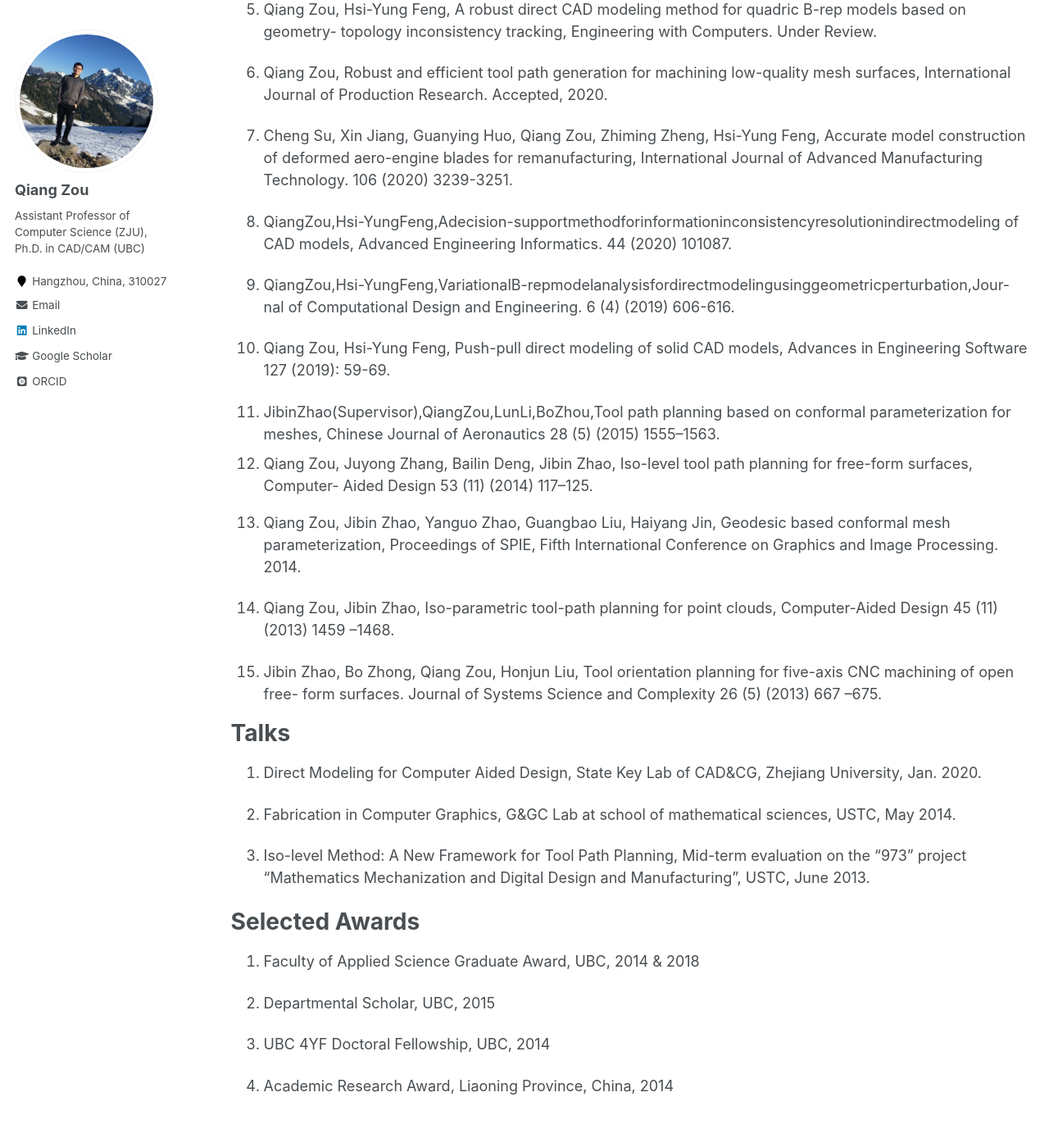
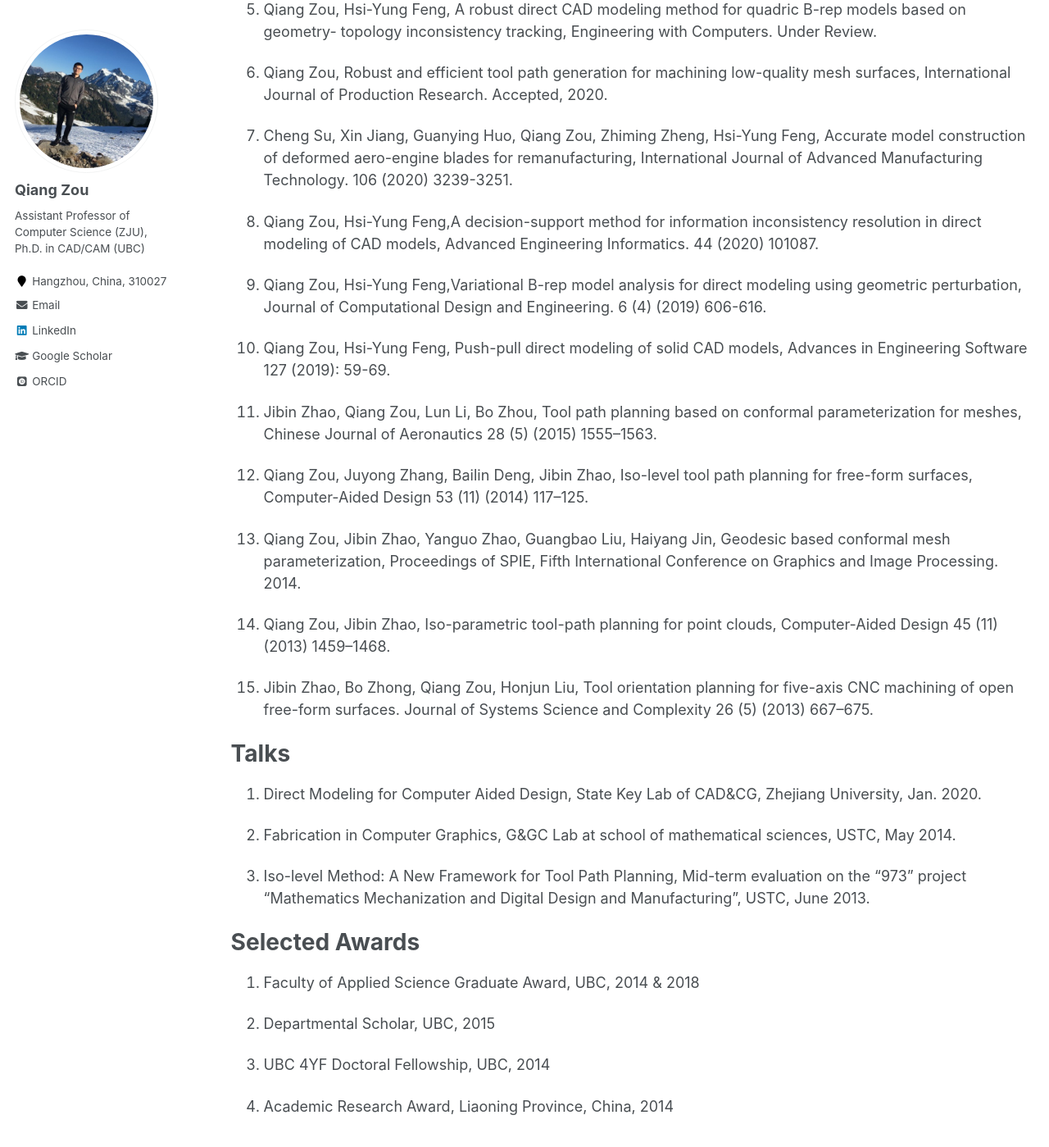
Before and after one commit to Qiang-Zou/Qiang-Zou.github.io, a Jekyll site: the page built from _pages/research.md, in a window 1280 px wide and 1400 px high, scrolled down 551 px. Shown: the whole window at 82% size. Built offline with Jekyll 4.4.1, drawn with Linux system fonts in a browser that asks for light colours; some web fonts are replaced.

Commit message:
Update research.md

```diff
--- a/_pages/research.md
+++ b/_pages/research.md
@@ -26,19 +26,21 @@ Publications
 
 1. Cheng Su, Xin Jiang, Guanying Huo, Qiang Zou, Zhiming Zheng, Hsi-Yung Feng, Accurate model construction of deformed aero-engine blades for remanufacturing, International Journal of Advanced Manufacturing Technology. 106 (2020) 3239-3251.
 
-1. QiangZou,Hsi-YungFeng,Adecision-supportmethodforinformationinconsistencyresolutionindirectmodeling of CAD models, Advanced Engineering Informatics. 44 (2020) 101087.
+1. Qiang Zou, Hsi-Yung Feng,A decision-support method for information inconsistency resolution in direct modeling of CAD models, Advanced Engineering Informatics. 44 (2020) 101087.
 
-1. QiangZou,Hsi-YungFeng,VariationalB-repmodelanalysisfordirectmodelingusinggeometricperturbation,Jour- nal of Computational Design and Engineering. 6 (4) (2019) 606-616.
+1. Qiang Zou, Hsi-Yung Feng,Variational B-rep model analysis for direct modeling using geometric perturbation, Journal of Computational Design and Engineering. 6 (4) (2019) 606-616.
 
 1. Qiang Zou, Hsi-Yung Feng, Push-pull direct modeling of solid CAD models, Advances in Engineering Software 127 (2019): 59-69.
 
-1. JibinZhao(Supervisor),QiangZou,LunLi,BoZhou,Tool path planning based on conformal parameterization for meshes, Chinese Journal of Aeronautics 28 (5) (2015) 1555–1563.
-1. Qiang Zou, Juyong Zhang, Bailin Deng, Jibin Zhao, Iso-level tool path planning for free-form surfaces, Computer- Aided Design 53 (11) (2014) 117–125.
+1. Jibin Zhao, Qiang Zou, Lun Li, Bo Zhou, Tool path planning based on conformal parameterization for meshes, Chinese Journal of Aeronautics 28 (5) (2015) 1555–1563.
+
+1. Qiang Zou, Juyong Zhang, Bailin Deng, Jibin Zhao, Iso-level tool path planning for free-form surfaces, Computer-Aided Design 53 (11) (2014) 117–125.
+
 1. Qiang Zou, Jibin Zhao, Yanguo Zhao, Guangbao Liu, Haiyang Jin, Geodesic based conformal mesh parameterization, Proceedings of SPIE, Fifth International Conference on Graphics and Image Processing. 2014.
 
-1. Qiang Zou, Jibin Zhao, Iso-parametric tool-path planning for point clouds, Computer-Aided Design 45 (11) (2013) 1459 –1468.
+1. Qiang Zou, Jibin Zhao, Iso-parametric tool-path planning for point clouds, Computer-Aided Design 45 (11) (2013) 1459–1468.
 
-1. Jibin Zhao, Bo Zhong, Qiang Zou, Honjun Liu, Tool orientation planning for five-axis CNC machining of open free- form surfaces. Journal of Systems Science and Complexity 26 (5) (2013) 667 –675.
+1. Jibin Zhao, Bo Zhong, Qiang Zou, Honjun Liu, Tool orientation planning for five-axis CNC machining of open free-form surfaces. Journal of Systems Science and Complexity 26 (5) (2013) 667–675.
 <!-- 15. Jibin Zhao, Qiang Zou, Dianhai Liu, Lun Li, CNC trajectory generation for triangle meshes based on conformal parametrization, CN104570928A. 2015. (Chinese Patent) -->
 
 
```
Also changed, not shown: other parts of _pages/research.md (+1 -1 lines).
